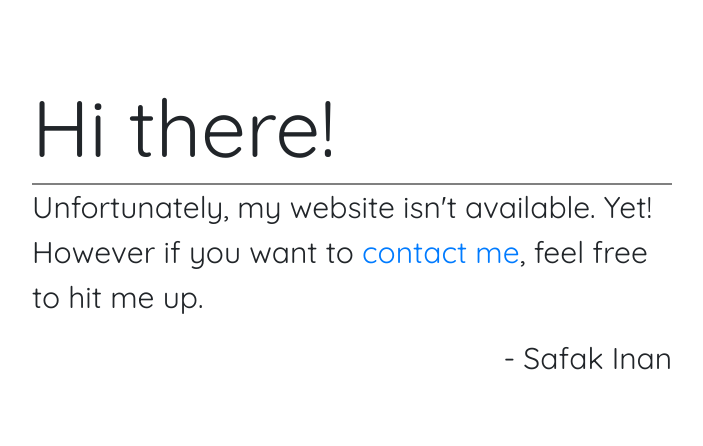
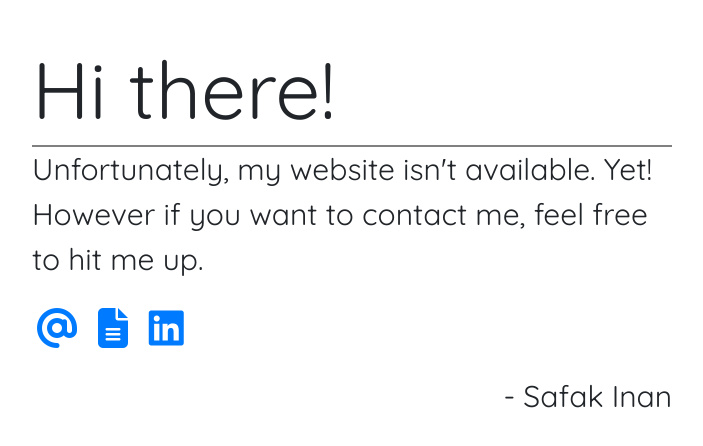
Before and after one commit to ItsMeSafak/PersonalWesbite, a website: page index.html in a window 1280 px wide. Shown: the part 162-608 px from the top of the page, without its empty margins (288-991 px from the left). Drawn offline with nearby package versions, Linux system fonts and the light colour scheme.

Commit message:
Temp page is done

```diff
--- a/index.html
+++ b/index.html
@@ -2,15 +2,20 @@
 <head>
     <meta charset="UTF-8">
     <title>Safak Inan</title>
+
+    <!-- Some meta's -->
     <meta name="viewport" content="width=device-width, initial-scale=1, shrink-to-fit=no, user-scalable=no">
+    <meta name="description" content="Personal website of Safak Inan.">
+    <meta name="keywords" content="Safak Inan, Safak, Inan">
+    <meta name="author" content="Safak inan">
 
+    <!-- Links to own stylesheet, favicon and font-awesome -->
     <link rel="stylesheet" href="styles.css">
+    <link rel='shortcut icon' type='image/x-icon' href='./favic.ico'/>
+    <link href="https://fonts.googleapis.com/css?family=Quicksand&display=swap" rel="stylesheet">
 
-    <link rel='shortcut icon' type='image/x-icon' href='./favic.ico' />
-
-    <link href="https://fonts.googleapis.com/css?family=Quicksand&display=swap" rel="stylesheet">
+    <!-- Scripts: jquery, popper, bootstrap, fontawesome -->
     <script src="https://ajax.googleapis.com/ajax/libs/jquery/3.1.0/jquery.min.js"></script>
-
     <script src="https://code.jquery.com/jquery-3.3.1.slim.min.js"
             integrity="sha384-q8i/X+965DzO0rT7abK41JStQIAqVgRVzpbzo5smXKp4YfRvH+8abtTE1Pi6jizo"
             crossorigin="anonymous"></script>
@@ -20,13 +25,35 @@
     <script src="https://stackpath.bootstrapcdn.com/bootstrap/4.3.1/js/bootstrap.min.js"
             integrity="sha384-JjSmVgyd0p3pXB1rRibZUAYoIIy6OrQ6VrjIEaFf/nJGzIxFDsf4x0xIM+B07jRM"
             crossorigin="anonymous"></script>
+    <script src="https://kit.fontawesome.com/98e3a13657.js" crossorigin="anonymous"></script>
     <link rel="stylesheet" href="https://stackpath.bootstrapcdn.com/bootstrap/4.3.1/css/bootstrap.min.css"
           integrity="sha384-ggOyR0iXCbMQv3Xipma34MD+dH/1fQ784/j6cY/iJTQUOhcWr7x9JvoRxT2MZw1T" crossorigin="anonymous">
 
+    <!-- Own script file -->
     <script src="./script.js"></script>
-
 </head>
 <body>
+
+<!--Dear programmer,
+    Pardon me for the (ugly and terrifying) inline styling. I know. It doesn't look great. It'll be temporary and I promise you I will change it.
+    Someday. I hope. I guess. Maybe.
+    Yours truly,
+    Safak
+    -->
+
+<div
+     style="position: absolute; top: 50%; left: 50%; transform: translate(-50%,-50%); text-align: left; width: auto;">
+    <h1 style="font-size: 80px; animation: fadeIn 1s; ">Hi there!</h1>
+    <div style="height: 2px; background-color: gray; animation: lineOut 1.5s ease-out"></div>
+    <p style="font-size: 30px; animation: fadeIn 1s; ">Unfortunately, my website isn't available. Yet! However if you
+        want to contact me, feel free to hit me up.</p>
+    <p class="temp" style="font-size: 40px; animation: fadeIn 1s;"><a href="mailto:safak.inan61@hotmail.com"><i
+            class="fas fa-at"></i></a>
+        <a href="cv.pdf" target="_blank" type="application/pdf"><i class="fas fa-file-alt"></i></a>
+        <a href="https://www.linkedin.com/in/safak-inan-59990b197/" target="_blank"><i class="fab fa-linkedin"></i></a>
+    </p>
+    <p style="font-size: 30px; text-align: right; animation: fadeIn 1s;">- Safak Inan</p>
+</div>
 <!--<nav class="navbar sticky-top navigation navbar-expand-lg navbar-dark">
 
     <button class="navbar-toggler" type="button" data-toggle="collapse" data-target="#navbarSupportedContent" onclick="toggleStyle()">
@@ -41,15 +68,7 @@
         <li class="nav-item p-2"><a class="nav-link" href="#">Contact</a></li>
     </ul>
     </div>
-</nav>-->
-<div style="position: absolute; top: 50%; left: 50%; transform: translate(-50%,-50%); text-align: left; width: auto">
-    <h1 style="font-size: 80px; animation: fadeIn 1s; ">Hi there!</h1>
-    <div style="height: 2px; background-color: gray; animation: lineOut 1.5s ease-out"></div>
-    <p style="font-size: 30px; animation: fadeIn 1s; ">Unfortunately, my website isn't available. Yet! However if you want to <a
-            href="https://www.linkedin.com/in/safak-inan-59990b197/" target="_blank">contact me</a>, feel free to hit me up.</p>
-    <p style="font-size: 30px; text-align: right; animation: fadeIn 1s;">- Safak Inan</p>
-</div>
-<!--
+</nav>
 <div class="intro-content" id="home">
     <!--<div class="smoke1 col-lg-6 col-sm-12"></div>
     <div class="smoke2 col-lg-6 col-sm-12"></div>
--- a/styles.css
+++ b/styles.css
@@ -88,6 +88,14 @@ body{
     height: 250px;
     width: 90%;
 }
+
+
+
+p  a{
+    margin: 5px;
+    transition: 0.3s all;
+}
+
 
 .block1{
     top: 0;
@@ -246,4 +254,9 @@ body{
     p{
         font-size: 25px!important;
     }
+
+    .temp p{
+        font-size: 50px;
+    }
+
 }
```
Also changed, not shown: script.js (line endings or trailing spaces), 1 other file.
